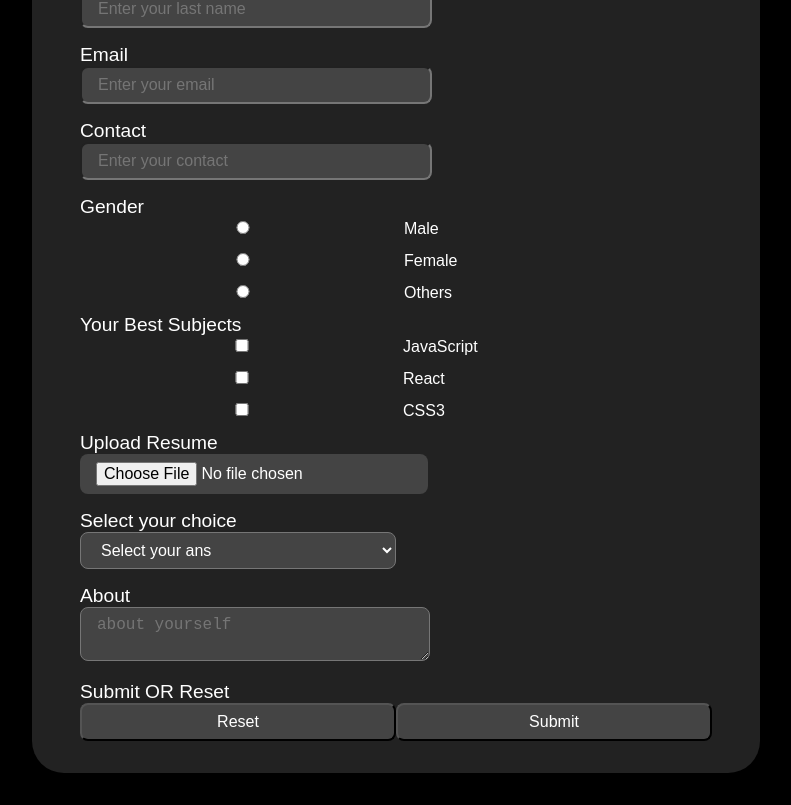
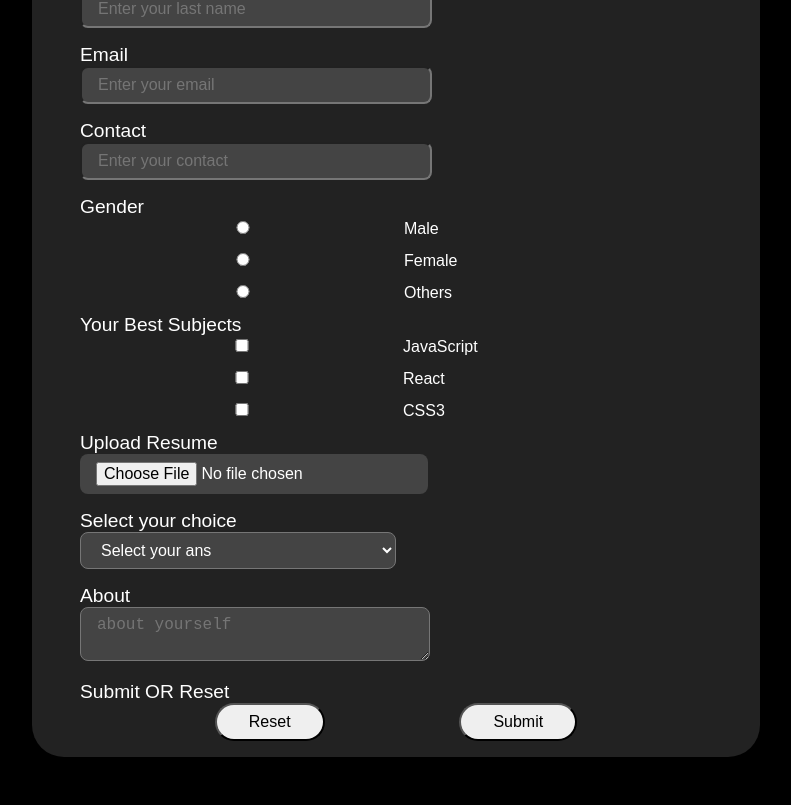
Before and after one commit to techieshruti/React_Project_Based_Learning, a React (Vite) app in the folder Project-01-submission-form/: page / in a window 1280 px wide. Shown: the part 236-1041 px from the top of the page, without its empty margins (244-1035 px from the left). Built offline with nearby package versions, Linux system fonts and the light colour scheme.

Commit message:
added button css

```diff
--- a/Project-01-submission-form/src/App.jsx
+++ b/Project-01-submission-form/src/App.jsx
@@ -37,9 +37,12 @@ const App = () => {
       </select><br/>
       <label className="input-label" htmlFor="about">About</label><br/>
       <textarea id='about' className="input" placeholder='about yourself'></textarea><br/>
-      <label className="input-label">Submit OR Reset</label><br/>
-      <button type='reset' className="input">Reset</button>
-      <button type='submit' className="input">Submit</button>
+
+        <label className="input-label">Submit OR Reset</label><br/>
+      <div className='bottom'>
+      <button type='reset' className="btn">Reset</button>
+      <button type='submit' className="btn">Submit</button>
+      </div>
       </form>
     </div>
   )
--- a/Project-01-submission-form/src/index.css
+++ b/Project-01-submission-form/src/index.css
@@ -39,3 +39,21 @@ body{
 .input :focus{
   border-color: #222;
 }
+
+.bottom{
+  display:flex;
+  align-items: center;
+  justify-content: space-evenly;
+}
+.btn{
+  padding: 0.5rem 2rem;
+  font-size: 1rem;
+  border-radius: 2rem;
+  cursor: pointer;
+}
+.btn:hover{
+  transition: 1s ease-in;
+  background-color: rgb(121, 126, 126);
+  color: #fff;
+  font-weight: 600;
+}
```
